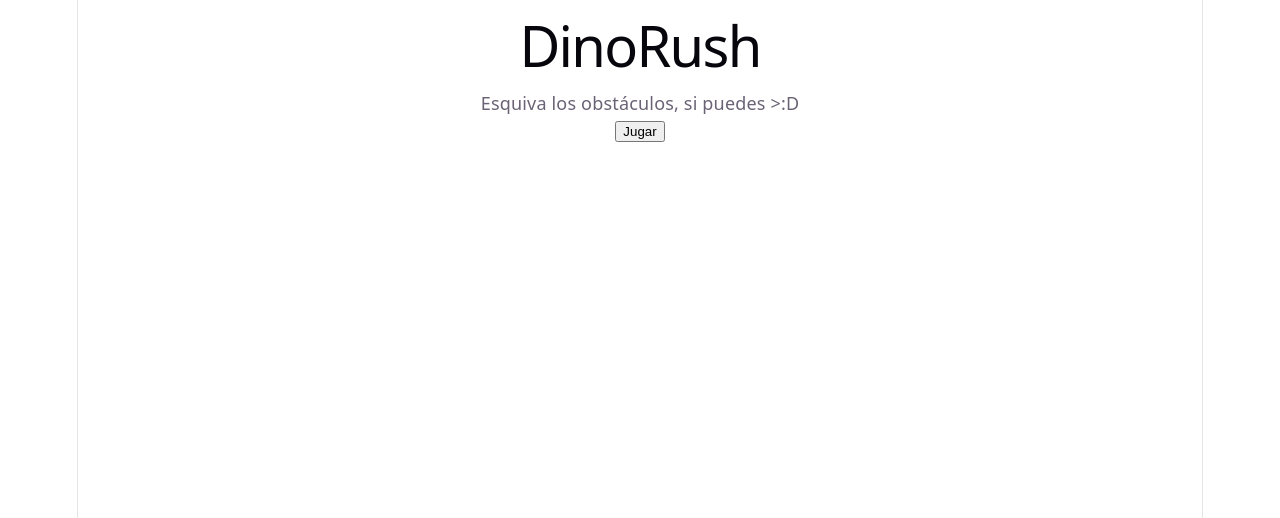
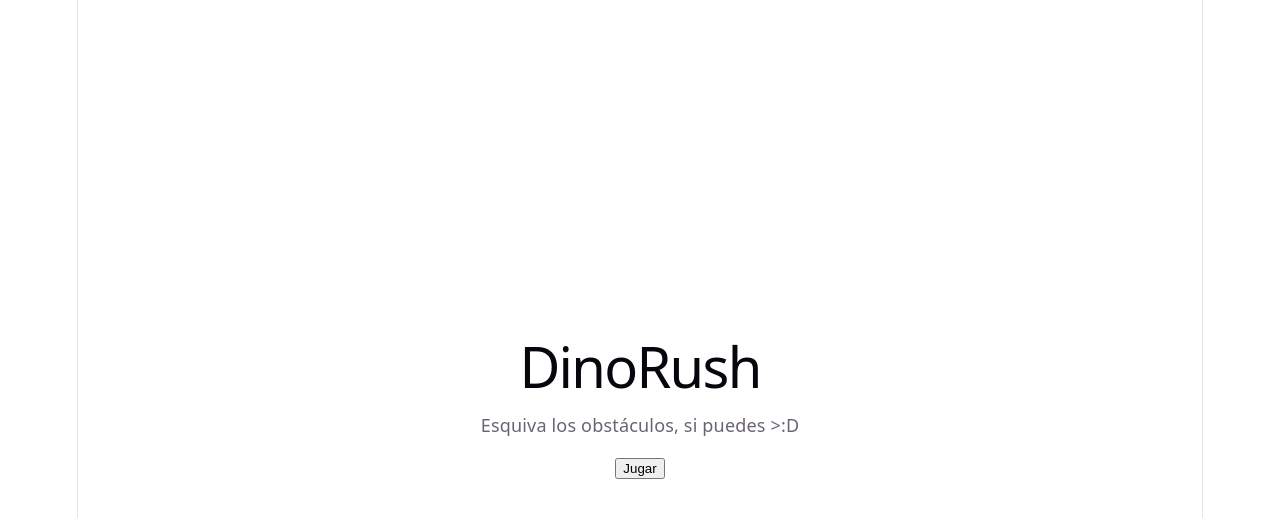
Before and after one commit to Cj24444/DinoRush_proyect, a Vue app: page / in a window 1280 px wide. Shown: the top 518 px of the page. Built offline with nearby package versions, Linux system fonts and the light colour scheme.

Commit message:
Centrar texto y estilizar un poco el botón

```diff
--- a/src/components/mainMenu.vue
+++ b/src/components/mainMenu.vue
@@ -11,3 +11,18 @@ const emit = defineEmits(['start'])
     <button @click="emit('start')">Jugar</button>
   </div>
 </template>
+
+<style scoped>
+.menu {
+  display: flex;
+  flex-direction: column;
+  align-items: center;
+  justify-content: center;
+
+  height: 100vh;
+}
+
+button {
+  margin-top: 20px;
+}
+</style>
```
